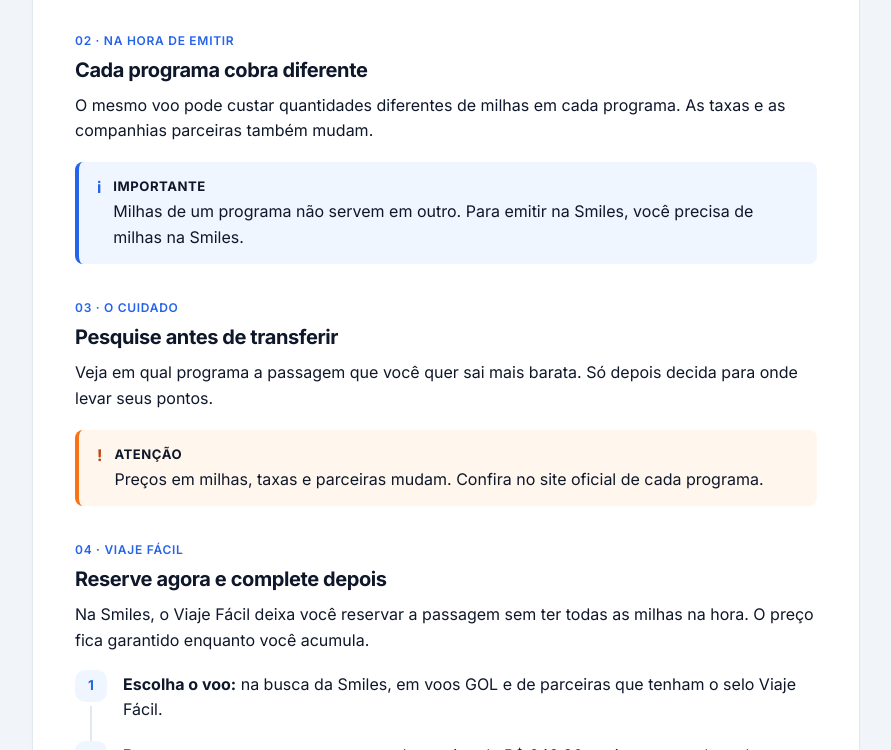
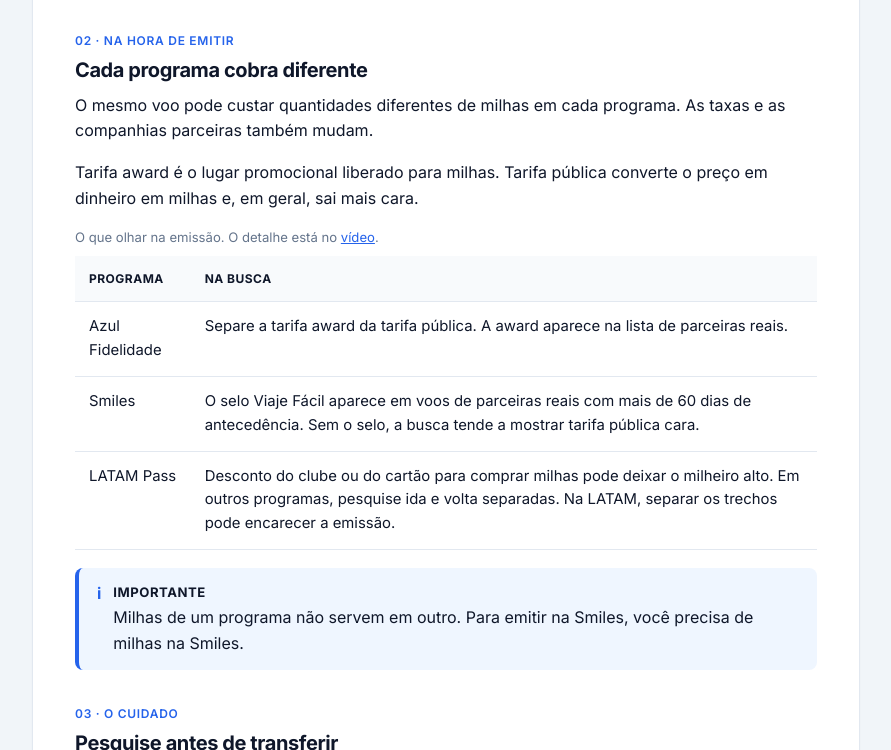
Before and after one commit to renerlemes/curso-milhas-pontos, a website: page src/curso/content/2-conhecer-os-programas-e-suas-regras/2-azul-fidelidade-smiles-e-latam-pass.html in a window 1280 px wide. Shown: the part 610-1360 px from the top of the page, without its empty margins (346-1237 px from the left). Drawn offline with Linux system fonts and the light colour scheme; no server answers.

Commit message:
Melhorias

```diff
--- a/src/curso/content/2-conhecer-os-programas-e-suas-regras/2-azul-fidelidade-smiles-e-latam-pass.html
+++ b/src/curso/content/2-conhecer-os-programas-e-suas-regras/2-azul-fidelidade-smiles-e-latam-pass.html
@@ -65,6 +65,32 @@
             <div class="kicker">02 · Na hora de emitir</div>
             <h2>Cada programa cobra diferente</h2>
             <p>O mesmo voo pode custar quantidades diferentes de milhas em cada programa. As taxas e as companhias parceiras também mudam.</p>
+            <p>Tarifa award é o lugar promocional liberado para milhas. Tarifa pública converte o preço em dinheiro em milhas e, em geral, sai mais cara.</p>
+            <div class="table-wrap">
+              <table class="text">
+                <caption>O que olhar na emissão. O detalhe está no <a href="https://www.youtube.com/watch?v=RzR-Wq6kjPU" target="_blank" rel="noopener">vídeo</a>.</caption>
+                <thead>
+                  <tr>
+                    <th>Programa</th>
+                    <th>Na busca</th>
+                  </tr>
+                </thead>
+                <tbody>
+                  <tr>
+                    <td>Azul Fidelidade</td>
+                    <td>Separe a tarifa award da tarifa pública. A award aparece na lista de parceiras reais.</td>
+                  </tr>
+                  <tr>
+                    <td>Smiles</td>
+                    <td>O selo Viaje Fácil aparece em voos de parceiras reais com mais de 60 dias de antecedência. Sem o selo, a busca tende a mostrar tarifa pública cara.</td>
+                  </tr>
+                  <tr>
+                    <td>LATAM Pass</td>
+                    <td>Desconto do clube ou do cartão para comprar milhas pode deixar o milheiro alto. Em outros programas, pesquise ida e volta separadas. Na LATAM, separar os trechos pode encarecer a emissão.</td>
+                  </tr>
+                </tbody>
+              </table>
+            </div>
             <div class="callout">
               <div class="callout-icon">i</div>
               <div>
```
Also changed, not shown: src/slides/content/2-conhecer-os-programas-e-suas-regras.html (+33 -0 lines), .cursor/skills/page-new/summary.md.
